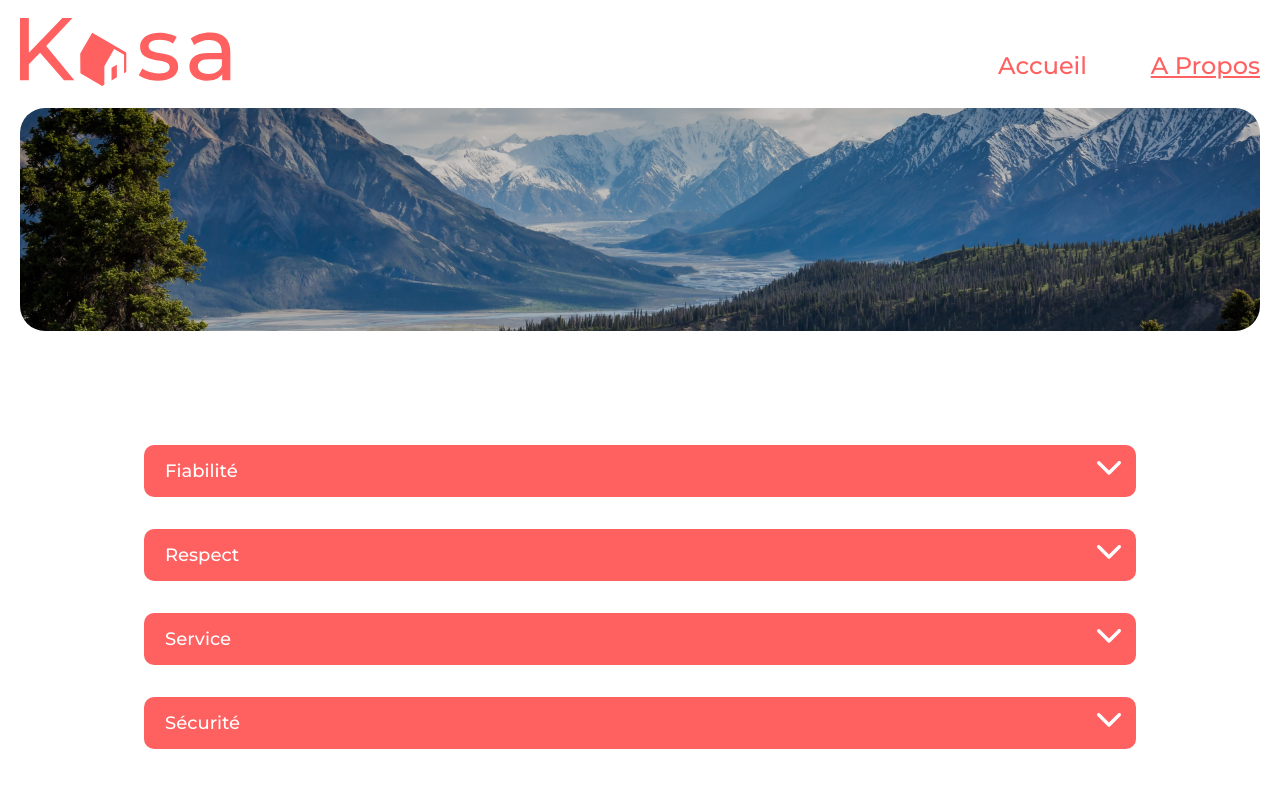
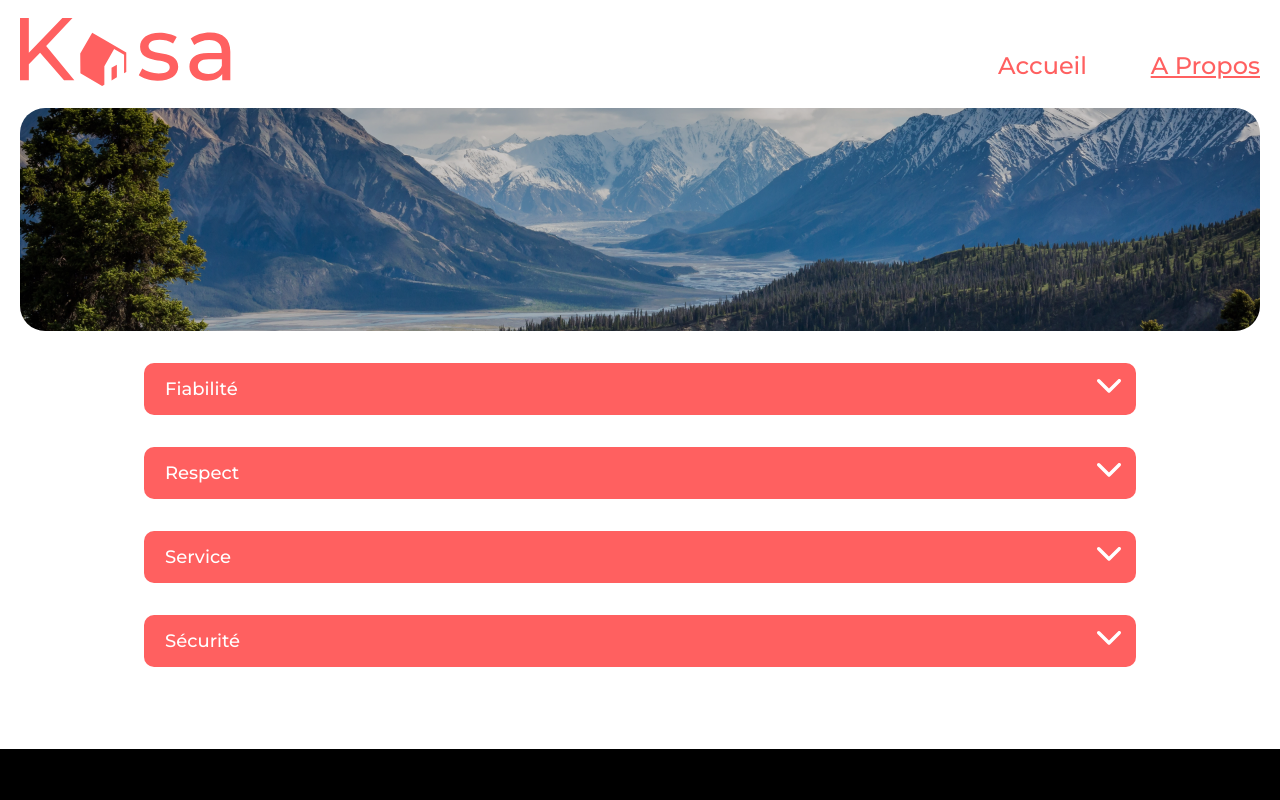
Before and after one commit to Chris92i/KASA, a React (Create React App) app: page /about in a window 1280 px wide. Shown: the top 800 px of the page. Built offline with nearby package versions, Linux system fonts and the light colour scheme.

Commit message:
amelioration page about padding

```diff
--- a/src/components/Banner/Banner.jsx
+++ b/src/components/Banner/Banner.jsx
@@ -37,7 +37,6 @@ return(
             src={bannerImage}
             alt="nature"
         />
-
     </div>
 )
 
--- a/src/components/Banner/style.scss
+++ b/src/components/Banner/style.scss
@@ -48,6 +48,7 @@
   filter: brightness(0.8);
   max-width: 100%;
   height: auto;
+  object-fit: cover;
 }
 
 @media all and (max-width: 450px) {
--- a/src/pages/About/index.scss
+++ b/src/pages/About/index.scss
@@ -3,7 +3,7 @@
     flex-direction: column;
     flex: 1;
     margin: auto;
-    gap: 50px;
+    //gap: 50px;
     margin-bottom: 50px;
     width: 100%;
     max-width: 1240px;
@@ -22,7 +22,7 @@
     width: 80%;
     min-width: 260px;
     margin: 32px auto;
-    padding: 32px 0;
+    //padding: 32px 0;
     gap: 32px;
     //height: 1024px;
 }
```
